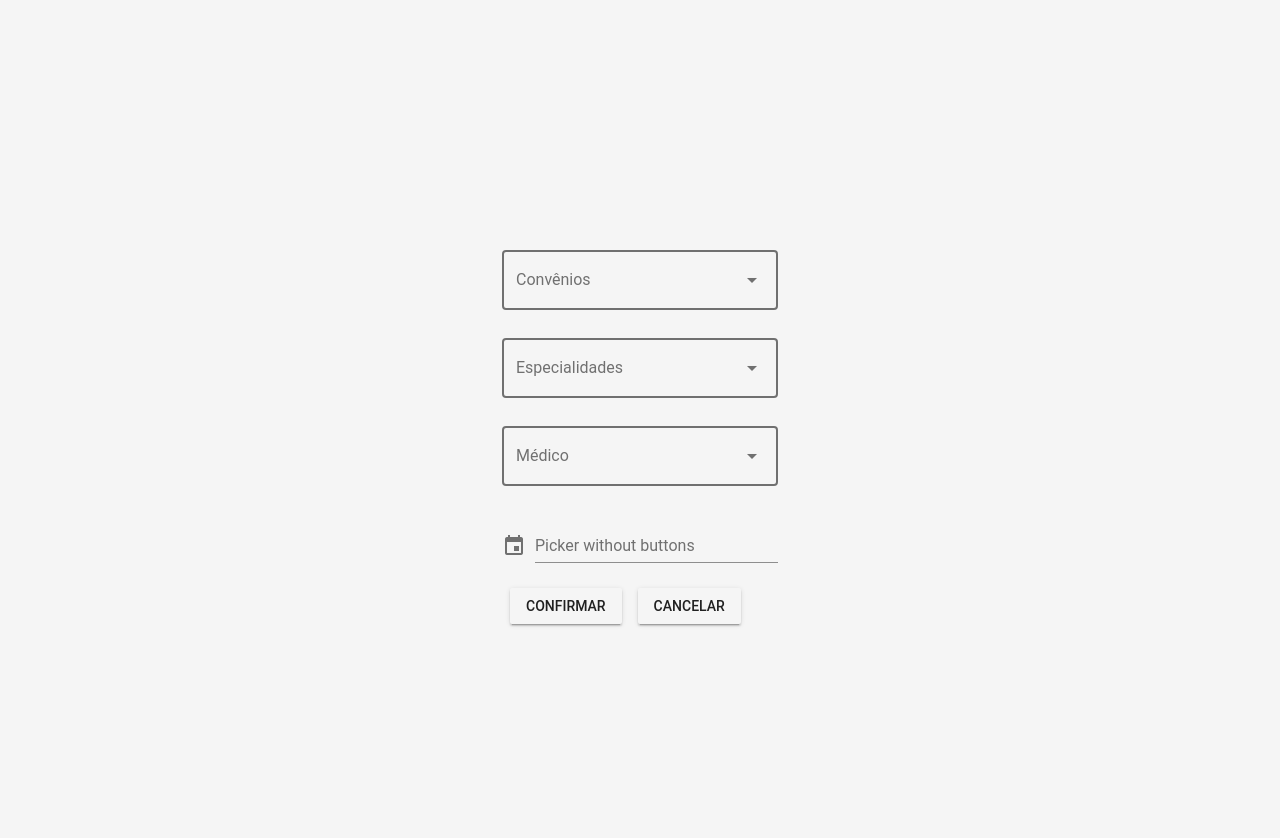
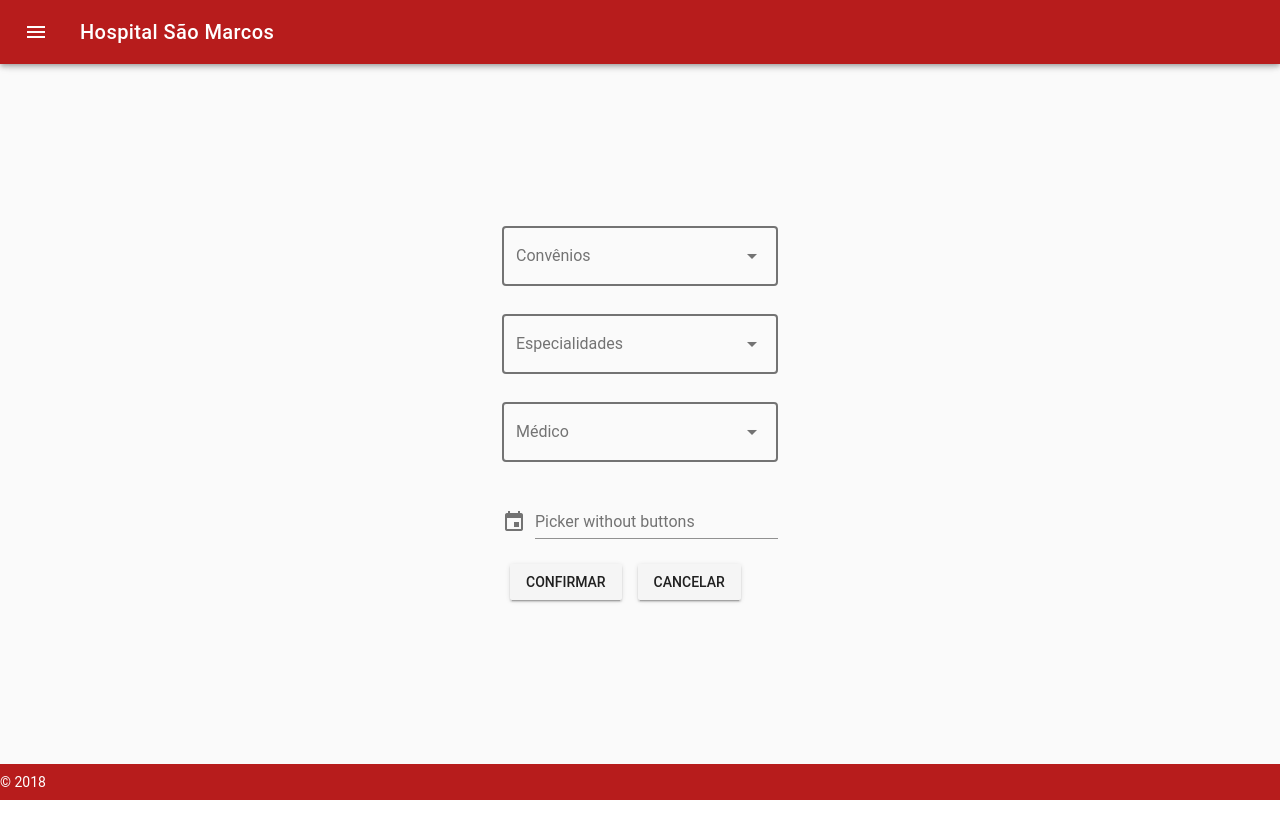
Before and after one commit to rafaelrf/webhsm-front, a Vue app: page / in a window 1280 px wide. Shown: the top 838 px of the page. After the commit the page ends 800 px from the top, so only its background shows below. Built offline with nearby package versions, Linux system fonts and the light colour scheme; what vue-resource would draw is missing.

Commit message:
New layout, with a drawer navigation.

```diff
--- a/src/App.vue
+++ b/src/App.vue
@@ -1,15 +1,51 @@
 <template>
-<v-app>
-  <v-container fluid fill-height>
-        <v-layout align-center justify-center>
-  <router-view></router-view>
-</v-layout>
-</v-container>
+<v-app id="inspire">
+  <v-navigation-drawer v-model="drawer" clipped app>
+    <v-list dense>
+      <v-list-tile @click="">
+        <v-list-tile-action>
+          <v-icon>schedule</v-icon>
+        </v-list-tile-action>
+        <v-list-tile-content>
+          <v-list-tile-title>Agendar Consulta</v-list-tile-title>
+        </v-list-tile-content>
+      </v-list-tile>
+      <v-list-tile @click="">
+        <v-list-tile-action>
+          <v-icon>event</v-icon>
+        </v-list-tile-action>
+        <v-list-tile-content>
+          <v-list-tile-title>Agendar Cirurgia</v-list-tile-title>
+        </v-list-tile-content>
+      </v-list-tile>
+    </v-list>
+  </v-navigation-drawer>
+  <v-toolbar color="primary" dark fixed app>
+    <v-toolbar-side-icon @click.stop="drawer = !drawer"></v-toolbar-side-icon>
+    <v-toolbar-title>Hospital São Marcos</v-toolbar-title>
+  </v-toolbar>
+  <v-content>
+    <v-container fluid fill-height>
+      <v-layout align-center justify-center>
+        <router-view></router-view>
+      </v-layout>
+    </v-container>
+  </v-content>
+  <v-footer color="primary" app>
+    <span class="white--text">&copy; 2018</span>
+  </v-footer>
 </v-app>
 </template>
 
 <script>
-
+export default {
+  data: () => ({
+    drawer: false
+  }),
+  props: {
+    source: String
+  }
+}
 </script>
 
 <style>
@@ -22,5 +58,4 @@
   padding-bottom: 40px;
   background-color: #f5f5f5;
 }
-
 </style>
--- a/src/components/doctor/Doctor.vue
+++ b/src/components/doctor/Doctor.vue
@@ -1,7 +1,7 @@
 <template>
 <v-container grid-list-md text-xs-center>
   <v-layout row wrap>
-    <v-flex xs12 sm6 md6 lg4 xl3 v-for="schedule of filteredData" v-bind:key="`d${i}`">
+    <v-flex xs12 sm6 md6 lg4 xl3 v-for="schedule of filteredData" v-bind:key="`d${schedule}`">
       <doctor-card :doctorName="schedule.Nm_Medico" :speciality="schedule.Nm_Especialidade" :schedules="schedule.Atendimento"></doctor-card>
     </v-flex>
   </v-layout>
@@ -42,7 +42,7 @@ export default {
     clear () {}
   },
   computed: {
-    filteredData() {
+    filteredData () {
       let filtered = this.schedules
       return filtered.filter(doctor => doctor.Id_Especial === this.$route.params.id)
     }
--- a/src/main.js
+++ b/src/main.js
@@ -10,7 +10,17 @@ import 'material-design-icons-iconfont/dist/material-design-icons.css'
 
 import VueResource from 'vue-resource'
 
-Vue.use(Vuetify)
+Vue.use(Vuetify, {
+  theme: {
+    primary: '#B71C1C',
+    secondary: '#D32F2F',
+    accent: '#B71C1C',
+    error: '#f44336',
+    warning: '#ffeb3b',
+    info: '#2196f3',
+    success: '#4caf50'
+  }
+})
 Vue.use(VueResource)
 Vue.config.productionTip = false
 
```
Also changed, not shown: src/components/shared/card/Card.vue (+8 -6 lines).
